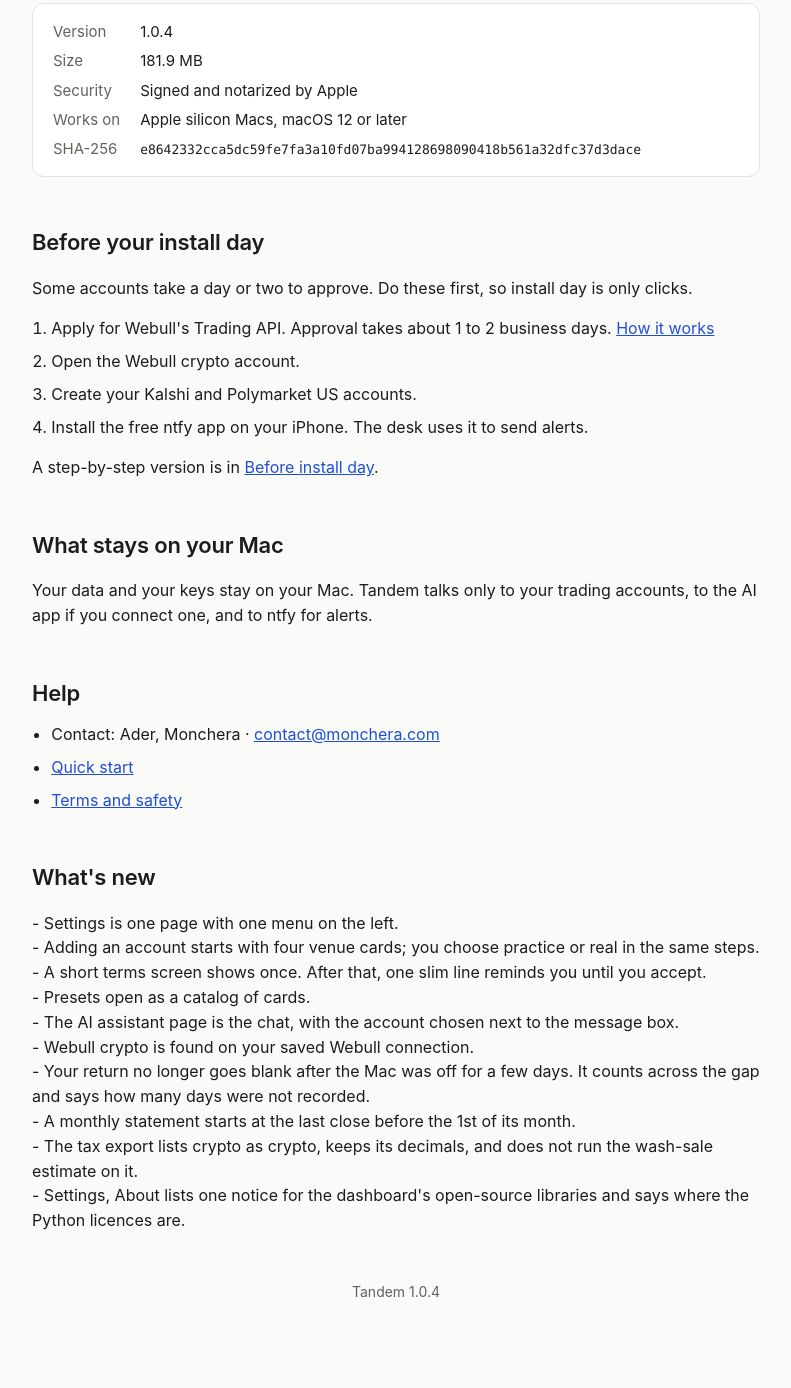
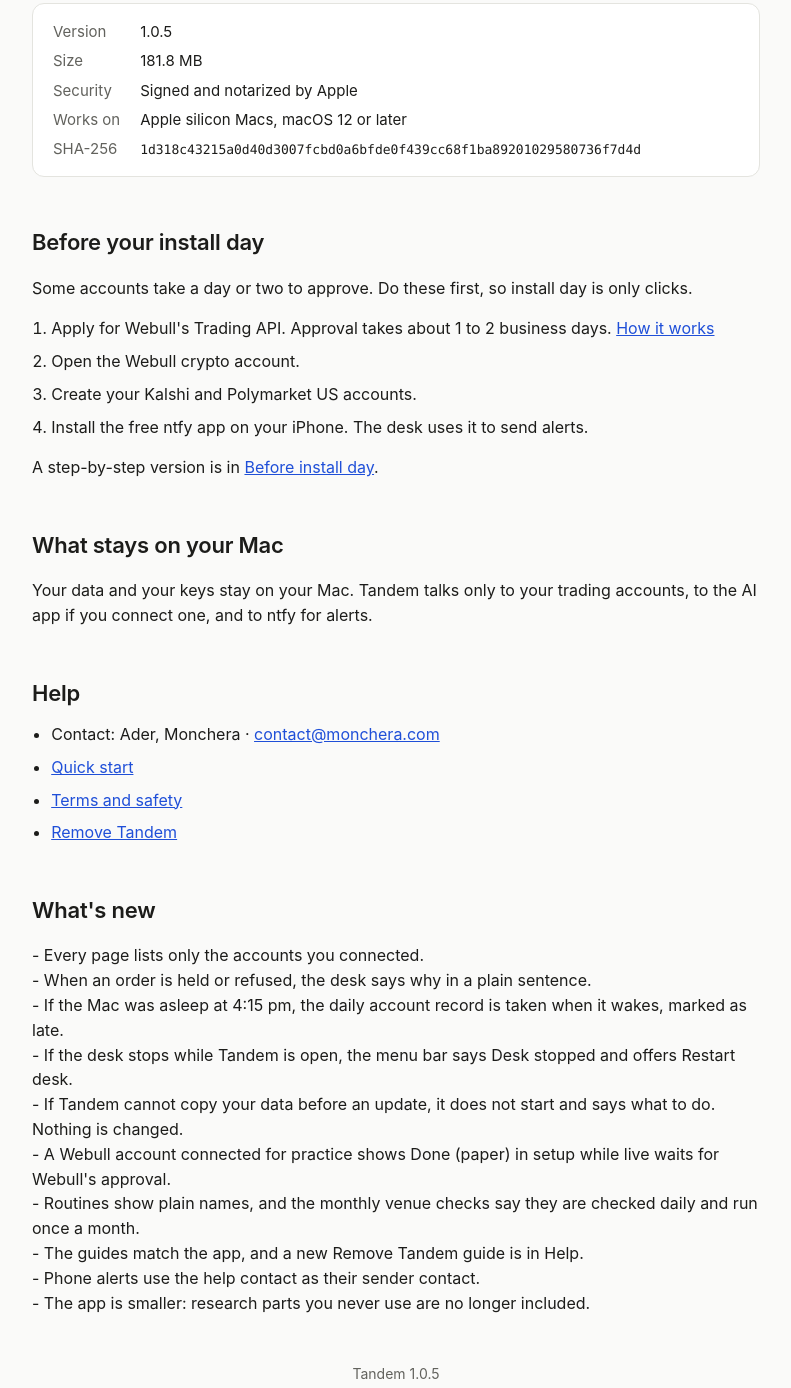
Before and after one commit to adersouza/tandem-releases, a plain HTML site: page index.html in a window 1280 px wide. Shown: the part 837-2225 px from the top of the page, without its empty margins (244-1035 px from the left). Before the commit the page ends 2204 px from the top, so only its background shows below. Drawn offline with Linux system fonts and the light colour scheme.

Commit message:
Tandem 1.0.5

```diff
--- a/index.html
+++ b/index.html
@@ -55,14 +55,14 @@ footer { margin-top: 48px; color: var(--muted); font-size: 14px; text-align: cen
 
   <img class="shot" src="overview.png" alt="The Tandem Overview on day 3 of the practice week: value, positions, routines, return and this week">
 
-  <div class="cta"><a class="button" href="https://github.com/adersouza/tandem-releases/releases/download/v1.0.4/Tandem-1.0.4.dmg">Download for Mac</a></div>
+  <div class="cta"><a class="button" href="https://github.com/adersouza/tandem-releases/releases/download/v1.0.5/Tandem-1.0.5.dmg">Download for Mac</a></div>
 
   <dl class="facts">
-    <dt>Version</dt><dd>1.0.4</dd>
-    <dt>Size</dt><dd>181.9 MB</dd>
+    <dt>Version</dt><dd>1.0.5</dd>
+    <dt>Size</dt><dd>181.8 MB</dd>
     <dt>Security</dt><dd>Signed and notarized by Apple</dd>
     <dt>Works on</dt><dd>Apple silicon Macs, macOS 12 or later</dd>
-    <dt>SHA-256</dt><dd><code>e8642332cca5dc59fe7fa3a10fd07ba994128698090418b561a32dfc37d3dace</code></dd>
+    <dt>SHA-256</dt><dd><code>1d318c43215a0d40d3007fcbd0a6bfde0f439cc68f1ba89201029580736f7d4d</code></dd>
   </dl>
 
   <section id="before">
@@ -88,24 +88,25 @@ footer { margin-top: 48px; color: var(--muted); font-size: 14px; text-align: cen
       <li>Contact: Ader, Monchera · <a href="mailto:contact@monchera.com">contact@monchera.com</a></li>
       <li><a href="guide/quick-start.html">Quick start</a></li>
       <li><a href="guide/safety.html">Terms and safety</a></li>
+      <li><a href="guide/remove-tandem.html">Remove Tandem</a></li>
     </ul>
   </section>
 
   <section id="new">
     <h2>What's new</h2>
-    <p class="notes">- Settings is one page with one menu on the left.
-- Adding an account starts with four venue cards; you choose practice or real in the same steps.
-- A short terms screen shows once. After that, one slim line reminds you until you accept.
-- Presets open as a catalog of cards.
-- The AI assistant page is the chat, with the account chosen next to the message box.
-- Webull crypto is found on your saved Webull connection.
-- Your return no longer goes blank after the Mac was off for a few days. It counts across the gap and says how many days were not recorded.
-- A monthly statement starts at the last close before the 1st of its month.
-- The tax export lists crypto as crypto, keeps its decimals, and does not run the wash-sale estimate on it.
-- Settings, About lists one notice for the dashboard&#x27;s open-source libraries and says where the Python licences are.</p>
+    <p class="notes">- Every page lists only the accounts you connected.
+- When an order is held or refused, the desk says why in a plain sentence.
+- If the Mac was asleep at 4:15 pm, the daily account record is taken when it wakes, marked as late.
+- If the desk stops while Tandem is open, the menu bar says Desk stopped and offers Restart desk.
+- If Tandem cannot copy your data before an update, it does not start and says what to do. Nothing is changed.
+- A Webull account connected for practice shows Done (paper) in setup while live waits for Webull&#x27;s approval.
+- Routines show plain names, and the monthly venue checks say they are checked daily and run once a month.
+- The guides match the app, and a new Remove Tandem guide is in Help.
+- Phone alerts use the help contact as their sender contact.
+- The app is smaller: research parts you never use are no longer included.</p>
   </section>
 
-  <footer>Tandem 1.0.4</footer>
+  <footer>Tandem 1.0.5</footer>
 </main>
 </body>
 </html>
```
Also changed, not shown: appcast.xml (+18 -0 lines), 11 other files.
